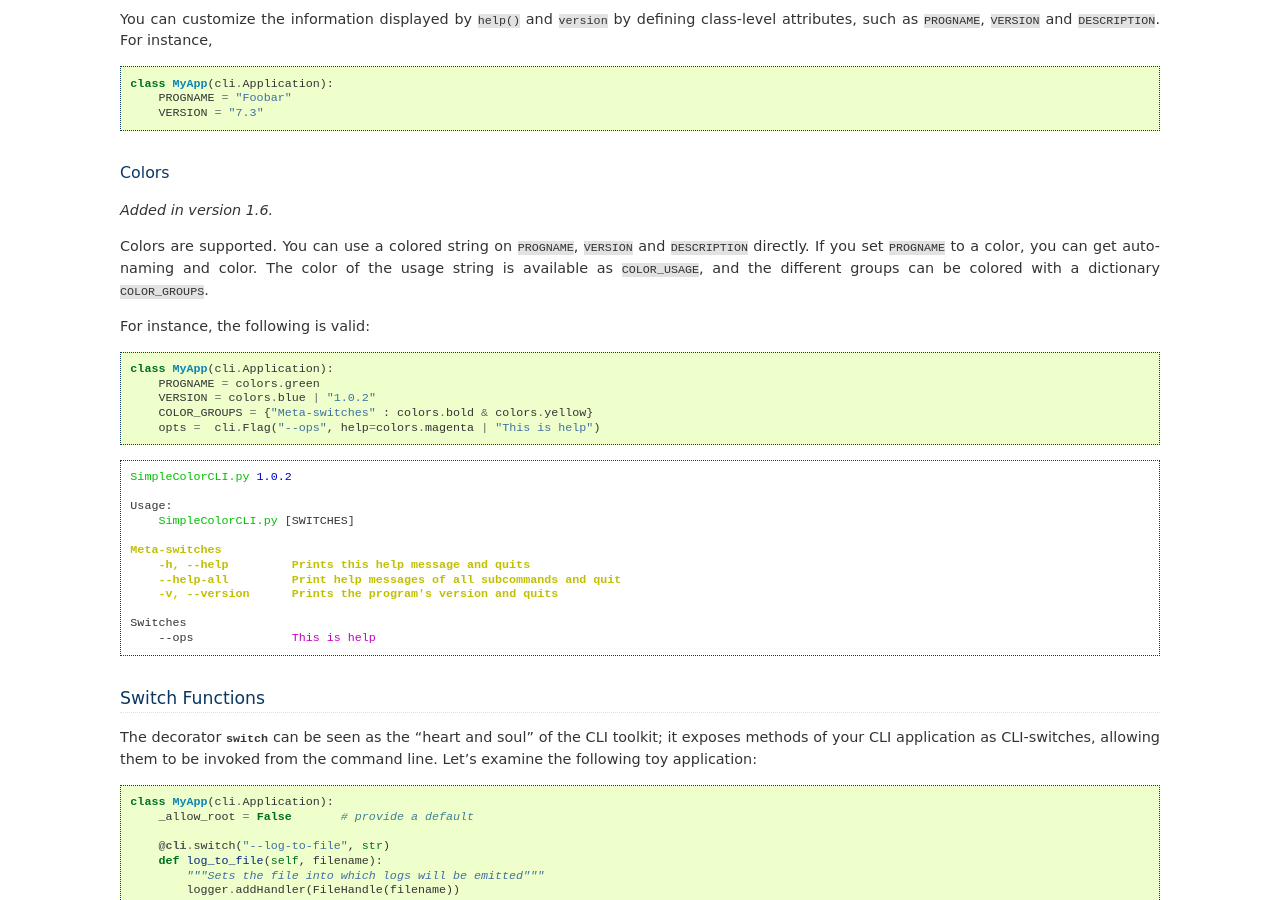
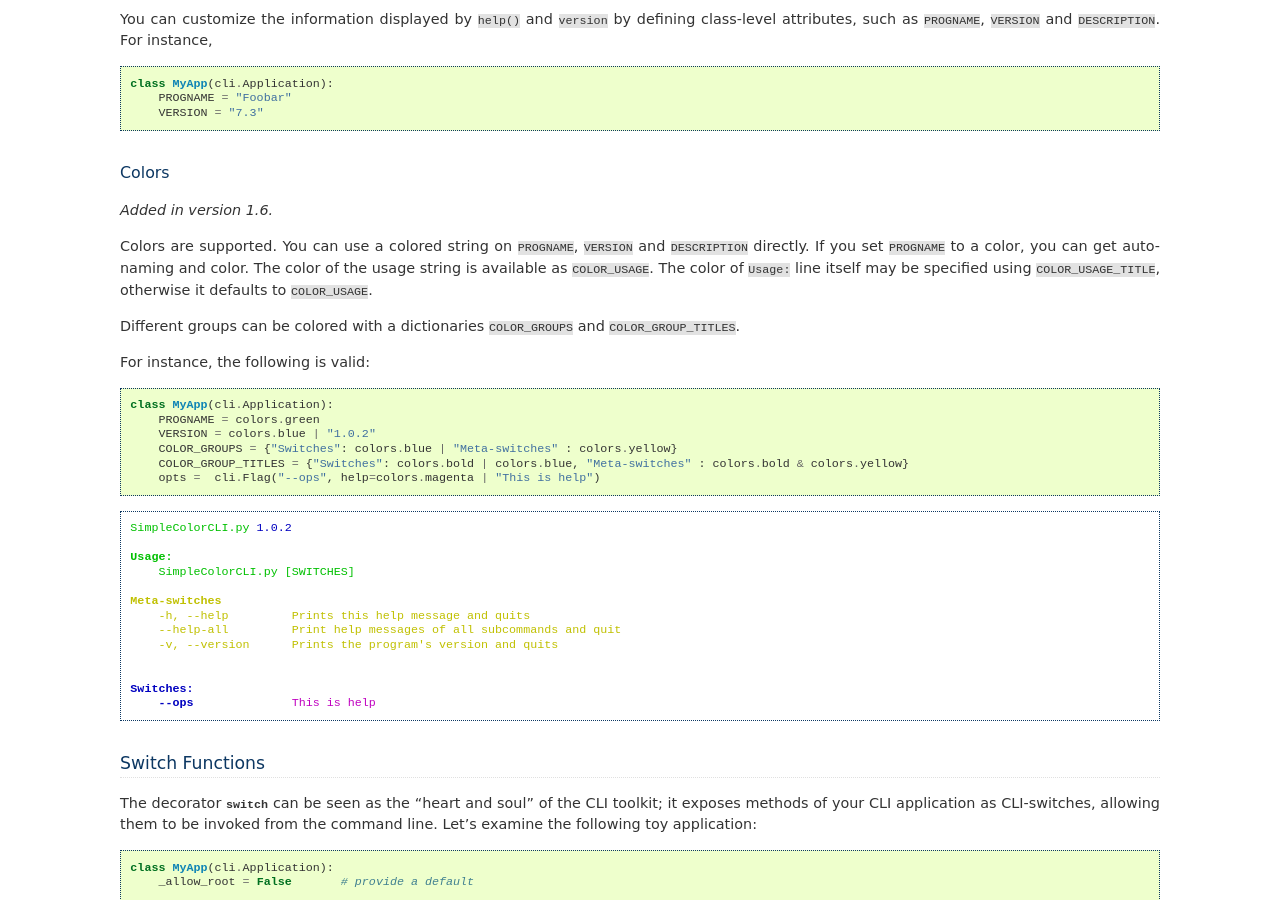
Before and after one commit to tomerfiliba/plumbum, a Sphinx documentation site: the page built from docs/cli.rst, in a window 1280 px wide and 900 px high, scrolled down 1217 px. Built offline with Sphinx 7.4.7, drawn with Linux system fonts in a browser that asks for light colours; the version number could not be read and is left out.

Commit message:
Introducing new Application property: COLOR_GROUP_TITLES (#553)
* New Application property: COLOR_GROUP_TITLES

* introducing COLOR_GROUP_TITLES Application property to specify the
  color of group title
* fallback to COLOR_GROUPS color if COLOR_GROUP_TITLES is None
* modifying test_clicolor.py to cover the new functionality
* modifying related files

* * fixing typo
* fixing lint error (black)

* COLOR_USAGE_TITLE property to specify the corresponding color

* documentation modified
* test_clicolor.py extended

```diff
--- a/docs/cli.rst
+++ b/docs/cli.rst
@@ -83,15 +83,19 @@
 
 Colors are supported. You can use a colored string on ``PROGNAME``, ``VERSION`` and ``DESCRIPTION`` directly.
 If you set ``PROGNAME`` to a color, you can get auto-naming and color.
-The color of the usage string is available as ``COLOR_USAGE``, and the different groups can be colored with a
-dictionary ``COLOR_GROUPS``.
+The color of the usage string is available as ``COLOR_USAGE``. The color of ``Usage:`` line itself may be
+specified using ``COLOR_USAGE_TITLE``, otherwise it defaults to ``COLOR_USAGE``.
+
+Different groups can be colored with a
+dictionaries ``COLOR_GROUPS`` and ``COLOR_GROUP_TITLES``.
 
 For instance, the following is valid::
 
     class MyApp(cli.Application):
         PROGNAME = colors.green
         VERSION = colors.blue | "1.0.2"
-        COLOR_GROUPS = {"Meta-switches" : colors.bold & colors.yellow}
+        COLOR_GROUPS = {"Switches": colors.blue | "Meta-switches" : colors.yellow}
+        COLOR_GROUP_TITLES = {"Switches": colors.bold | colors.blue, "Meta-switches" : colors.bold & colors.yellow}
         opts =  cli.Flag("--ops", help=colors.magenta | "This is help")
 
 
@@ -101,16 +105,17 @@
     <pre>
     <font color="#00C000">SimpleColorCLI.py</font> <font color="#0000C0">1.0.2</font>
 
-    Usage:
-        <font color="#00C000">SimpleColorCLI.py</font> [SWITCHES]
+    <font color="#00C000"><b>Usage:</b></font>
+        <font color="#00C000">SimpleColorCLI.py [SWITCHES] </font>
 
     <font color="#C0C000"><b>Meta-switches</b></font>
-        <font color="#C0C000"><b>-h, --help</b></font>         <font color="#C0C000"><b>Prints this help message and quits</b></font>
-        <font color="#C0C000"><b>--help-all</b></font>         <font color="#C0C000"><b>Print help messages of all subcommands and quit</b></font>
-        <font color="#C0C000"><b>-v, --version</b></font>      <font color="#C0C000"><b>Prints the program's version and quits</b></font>
+        <font color="#C0C000">-h, --help         Prints this help message and quits</font>
+        <font color="#C0C000">--help-all         Print help messages of all subcommands and quit
+        <font color="#C0C000">-v, --version      Prints the program's version and quits</font>
+    </font>
 
-    Switches
-        --ops              <font color="#C000C0">This is help</font>
+    <font color="#0000C0"><b>Switches:</b></font>
+        <font color="#0000C0"><b>--ops</b></font>              <font color="#C000C0">This is help</font>
     </pre>
 
 
```
Also changed, not shown: docs/quickref.rst (+9 -7 lines), 4 other files.
